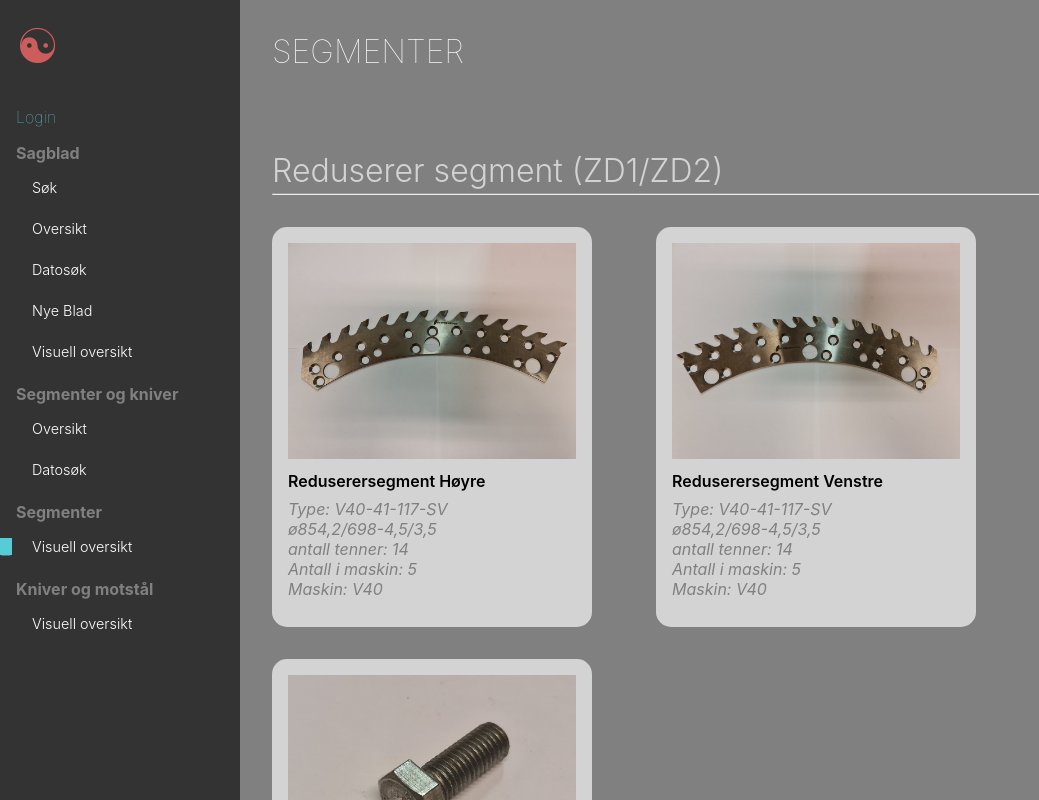
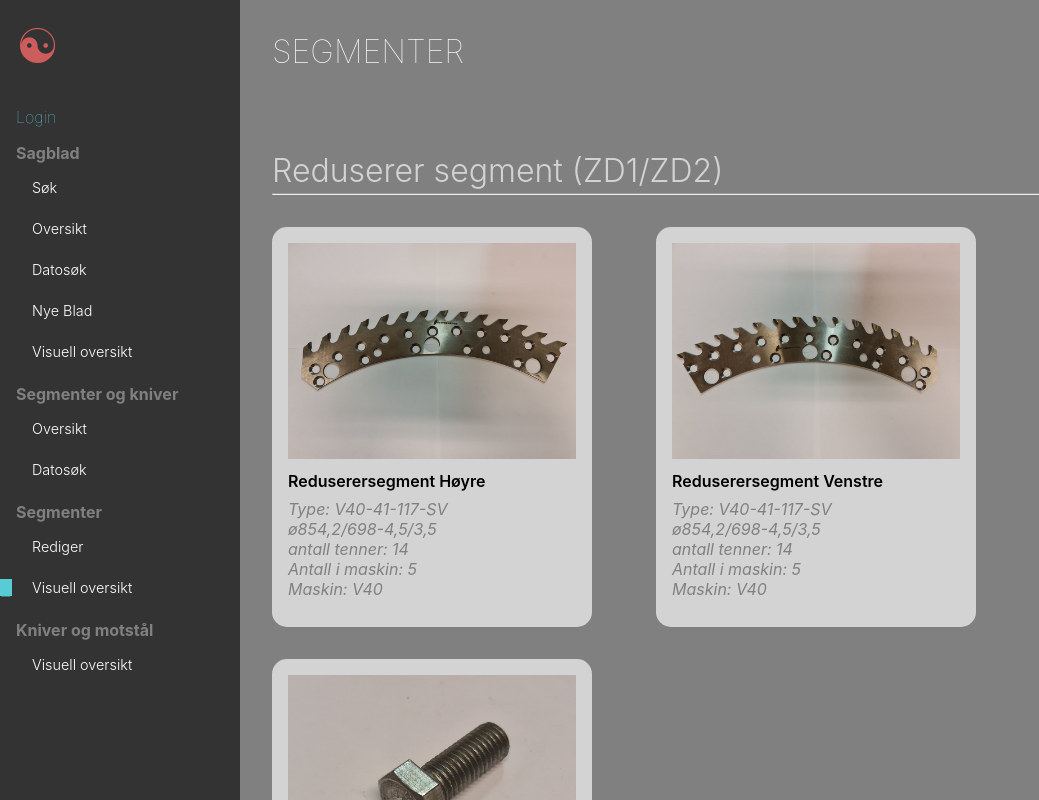
Before and after one commit to KjetilOverby/sliperi, a Next.js app: page /segmentoversiktvisuell in a window 1280 px wide. Shown: the whole page, without its empty margins (0-1039 px from the left). Built offline with nearby package versions, Linux system fonts and the light colour scheme; no server answers.

Commit message:
redigersegmenter

```diff
--- a/src/components/common/Sidebar.jsx
+++ b/src/components/common/Sidebar.jsx
@@ -19,6 +19,7 @@ const SideBar = () => {
   const [activate7, setActivate7] = useState();
   const [activate8, setActivate8] = useState();
   const [activate9, setActivate9] = useState();
+  const [activate10, setActivate10] = useState();
   const [activateSnippets, setActivateSnippets] = useState();
   const [activateAnimate, setActivateAnimate] = useState();
   const [activateHeader, setActivateHeader] = useState();
@@ -61,6 +62,8 @@ const SideBar = () => {
       setActivate8("tab-active");
     } else if (router.pathname === "/datesearchtools") {
       setActivate9("tab-active");
+    } else if (router.pathname === "/redigersegmenter") {
+      setActivate10("tab-active");
     }
   }, []);
   return (
@@ -105,6 +108,9 @@ const SideBar = () => {
           <p className={`section-tab ${activate9}`}>Datosøk</p>
         </Link>
         <h4 className="section-header">Segmenter</h4>
+        <Link href="/redigersegmenter">
+          <p className={`section-tab ${activate10}`}>Rediger</p>
+        </Link>
         <Link href="/segmentoversiktvisuell">
           <p className={`section-tab ${activate5}`}>Visuell oversikt</p>
         </Link>
```
Also changed, not shown: pages/redigersegmenter.js (added, +23 -0 lines), src/components/redigersegmenter/RedigerSegmenterMain.jsx (added, +17 -0 lines).
